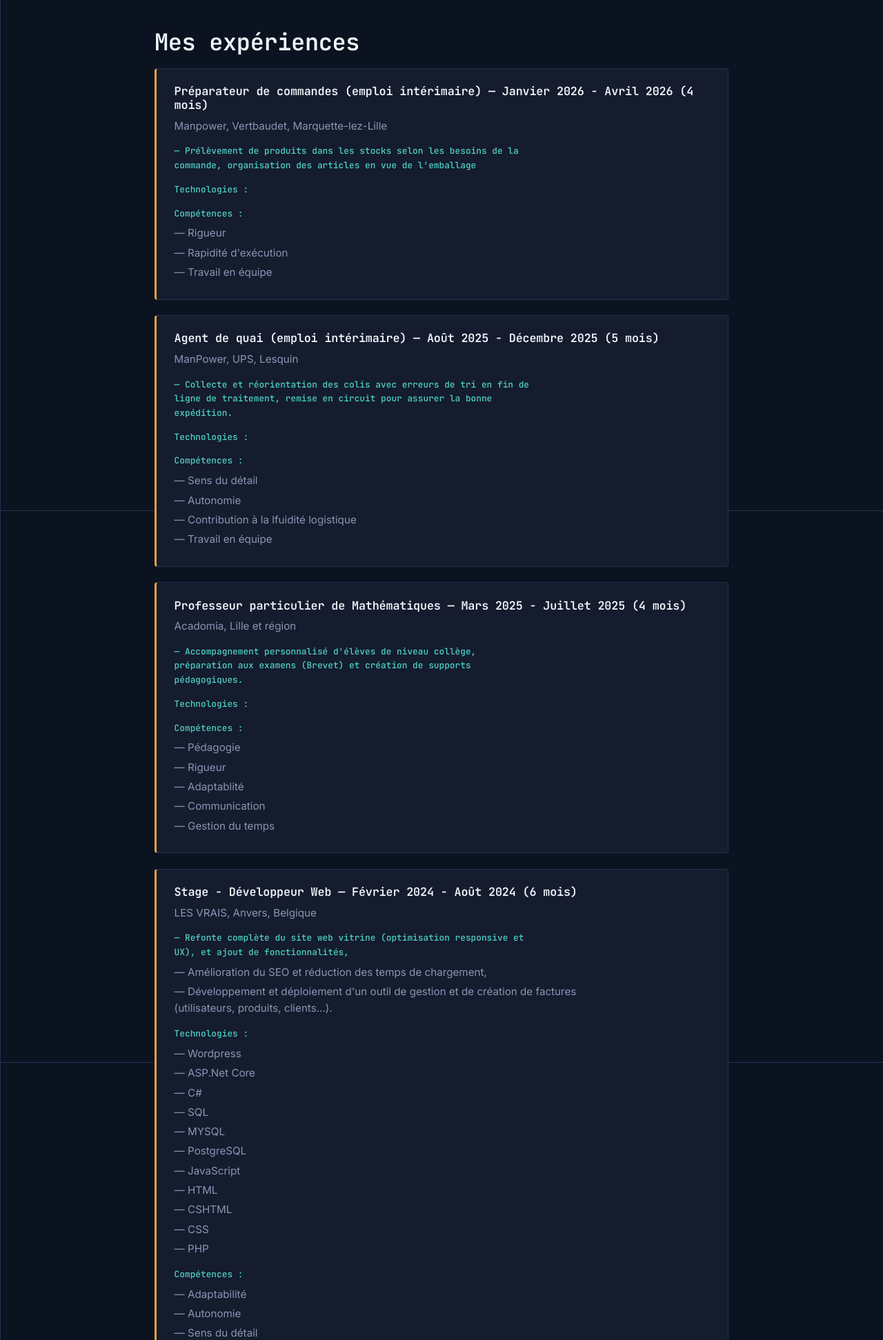
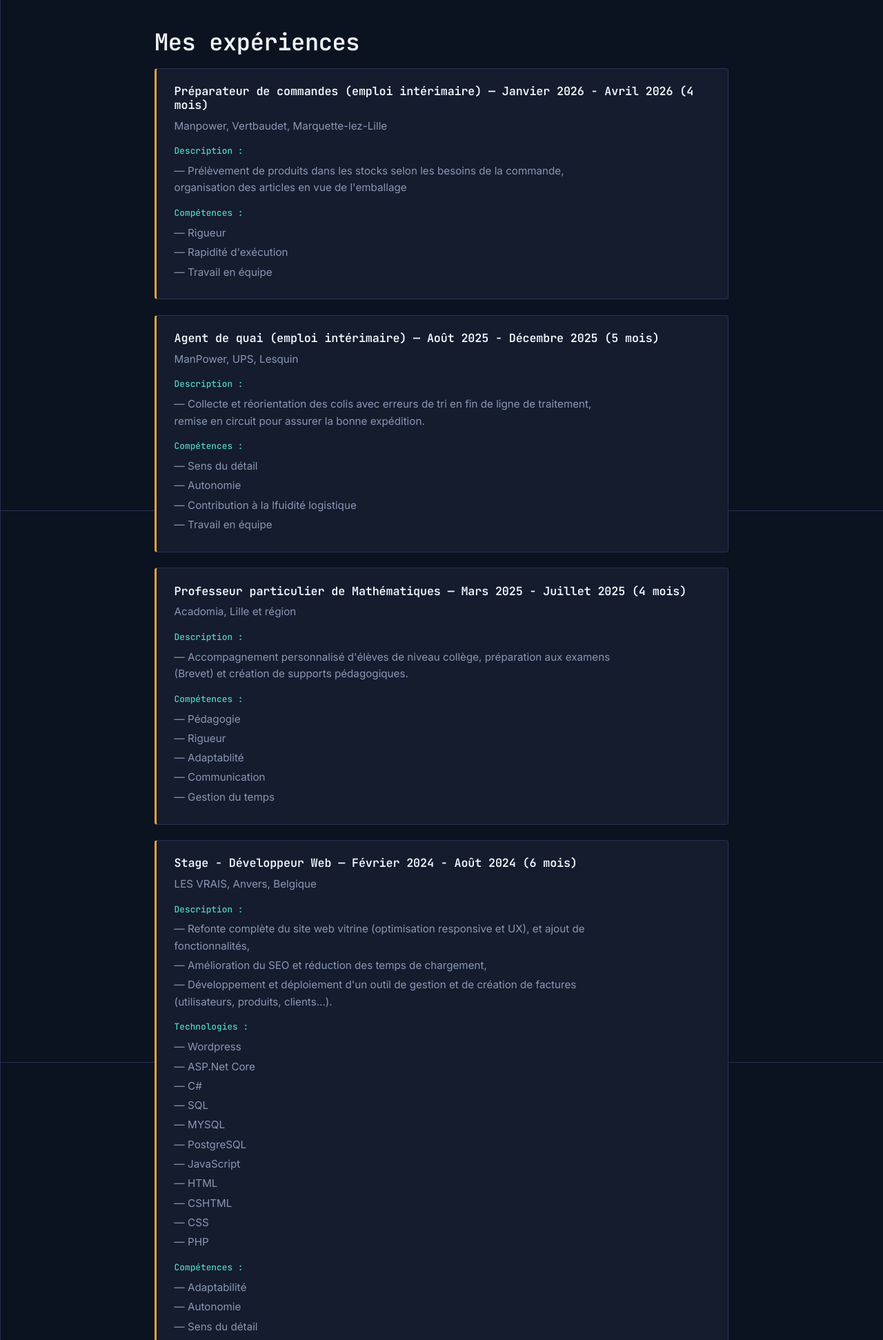
Before and after one commit to RemyCspl/remy-crespel-portfolio, a Flask app: page /experiences in a window 1280 px wide. Shown: the part 60-2003 px from the top of the page at 69% size. Run offline with Flask 3, Linux system fonts and the light colour scheme.

Commit message:
feat: Modification d'affichage de page experiences

```diff
--- a/app/templates/experiences.html
+++ b/app/templates/experiences.html
@@ -13,17 +13,20 @@
         <p>{{ experience.entreprise.nom }}, {{ experience.entreprise.lieu }}</p>
 
         <div>
+            <p>Description :</p>
             {% for description in experience.description %}
                 <p>— {{ description }}</p>
             {% endfor %}
         </div>
 
+        {% if experience.technologies %}
         <div>
             <p>Technologies :</p>
             {% for technologie in experience.technologies %}
                 <p>— {{ technologie }}</p>
             {% endfor %}
         </div>
+        {% endif %}
 
         <div>
             <p>Compétences :</p>
```
